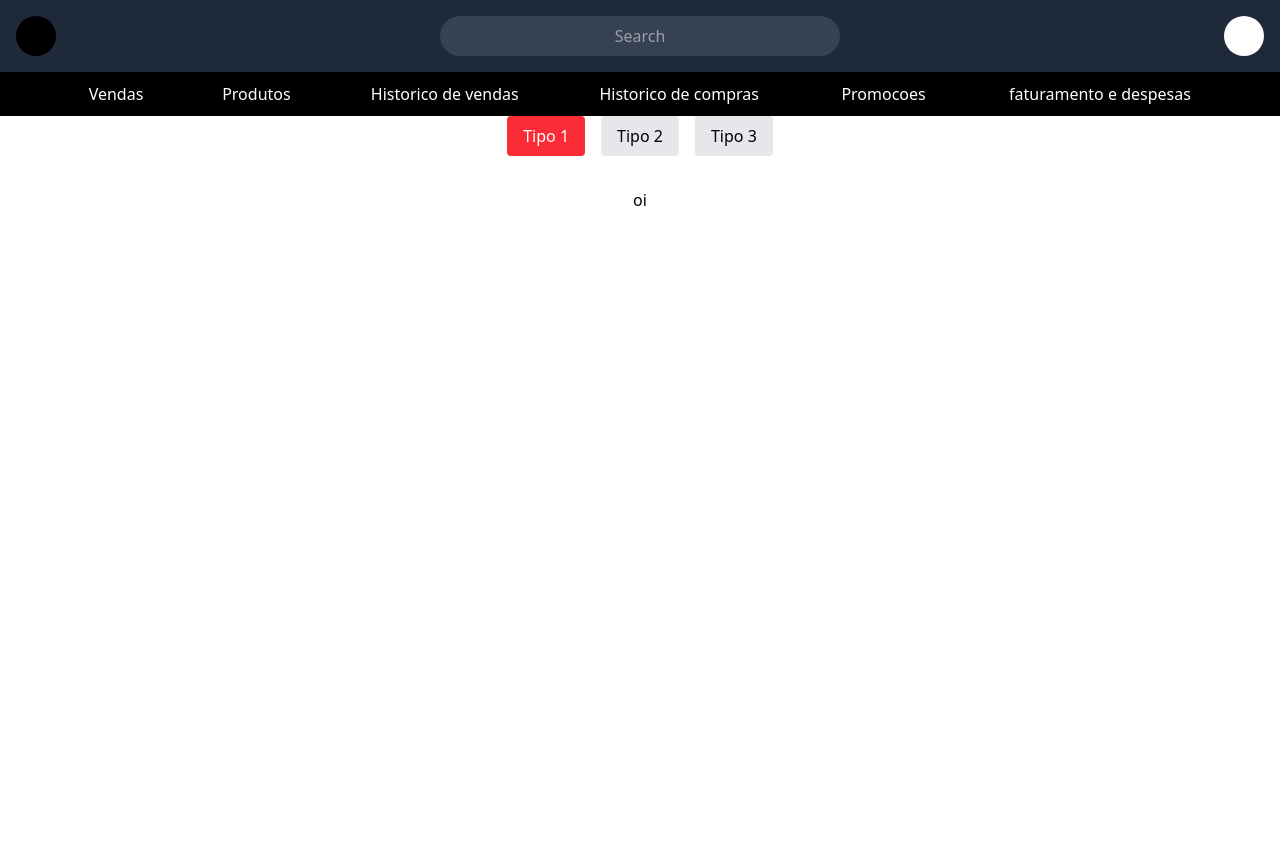
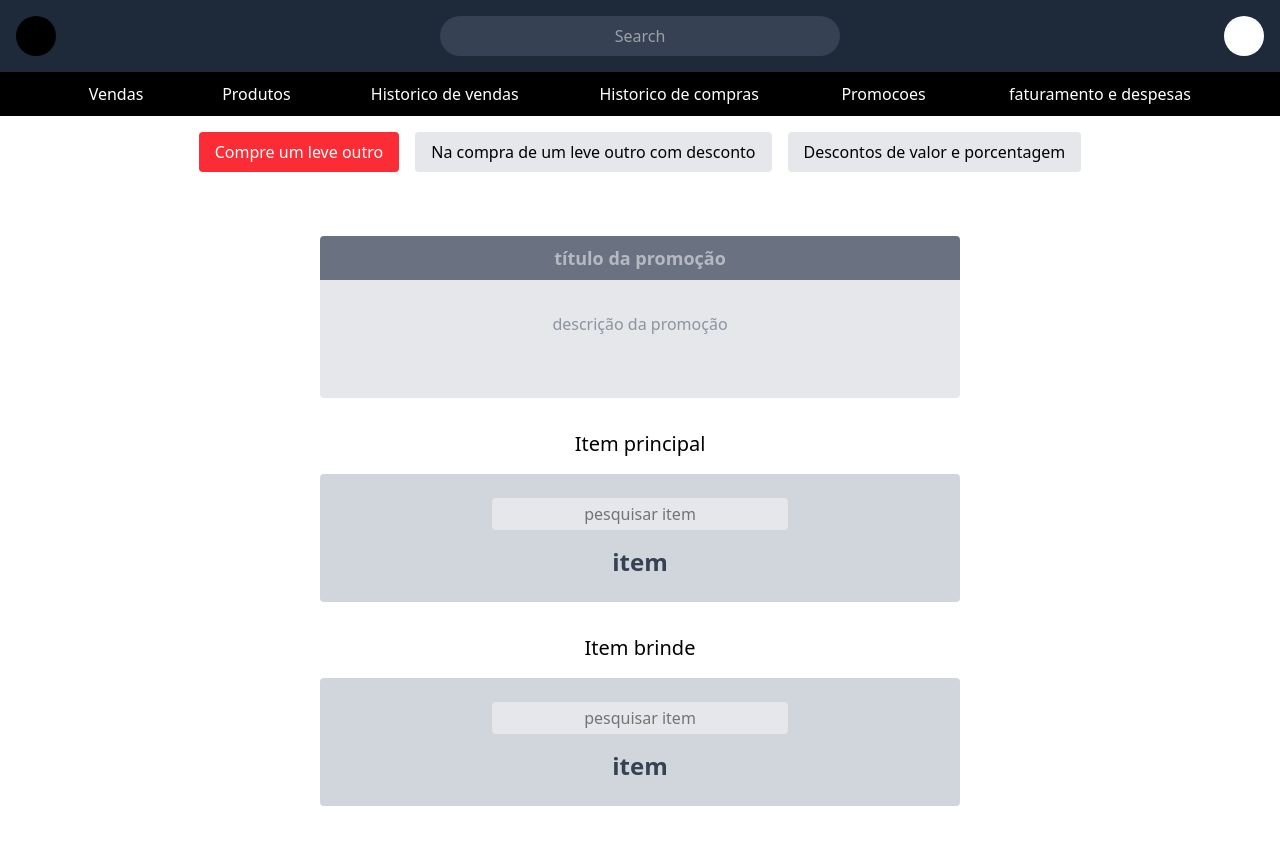
Before and after one commit to Kaique-William/E-comerce, a Next.js app: page /promocoes in a window 1280 px wide. Shown: the top 844 px of the page. Before the commit the page ends 800 px from the top, so only its background shows below. Built offline with nearby package versions, Linux system fonts and the light colour scheme.

Commit message:
tela promoções

```diff
--- a/src/app/(perfil)/(adm)/promocoes/(tipos)/@tipo1/page.tsx
+++ b/src/app/(perfil)/(adm)/promocoes/(tipos)/@tipo1/page.tsx
@@ -1,7 +1,48 @@
-
-
 export default function Tipo1() {
     return (
-        <h1>oi</h1>
+        <div className="w-3/6 py-8">
+            {/* Título da promoção */}
+            <div className="bg-gray-500 text-center text-white py-2 rounded-t">
+                <input
+                    type="text"
+                    placeholder="título da promoção"
+                    className="bg-gray-500 text-white text-lg font-semibold w-full text-center outline-none"
+                />
+            </div>
+            {/* Descrição da promoção */}
+            <div className="bg-gray-200 text-center py-8 rounded-b mb-8">
+                <textarea
+                    placeholder="descrição da promoção"
+                    className="bg-gray-200 text-gray-700 w-full text-center outline-none resize-none"
+                    rows={2}
+                />
+            </div>
+
+            {/* Itens da promoção */}
+            <h2 className="text-center text-xl font-medium mb-4">Item principal</h2>
+            <div className="bg-gray-300 p-6 mb-8 rounded">
+                <div className="flex justify-center mb-4">
+                    <input
+                        type="text"
+                        placeholder="pesquisar item"
+                        className="w-1/2 px-2 py-1 rounded placeholder:text-center bg-gray-200"
+                    />
+                </div>
+                <div className="text-center text-2xl font-bold text-gray-700">item</div>
+            </div>
+
+            {/* Item brinde */}
+            <h2 className="text-center text-xl font-medium mb-4">Item brinde</h2>
+            <div className="bg-gray-300 p-6 rounded">
+                <div className="flex justify-center mb-4">
+                    <input
+                        type="text"
+                        placeholder="pesquisar item"
+                        className="w-1/2 px-2 py-1 rounded placeholder:text-center bg-gray-200"
+                    />
+                </div>
+                <div className="text-center text-2xl font-bold text-gray-700">item</div>
+            </div>
+        </div>
     );
 }
--- a/src/app/(perfil)/(adm)/promocoes/(tipos)/@tipo2/page.tsx
+++ b/src/app/(perfil)/(adm)/promocoes/(tipos)/@tipo2/page.tsx
@@ -1,9 +1,61 @@
+export default function Tipo2() {
+  return (
+    <div className="w-3/6 py-8">
+      {/* Título da promoção */}
+      <div className="bg-gray-500 text-center text-white py-2 rounded-t">
+        <input
+          type="text"
+          placeholder="título da promoção"
+          className="bg-gray-500 text-white text-lg font-semibold w-full text-center outline-none"
+        />
+      </div>
+      {/* Descrição da promoção */}
+      <div className="bg-gray-200 text-center py-8 rounded-b mb-8">
+        <textarea
+          placeholder="descrição da promoção"
+          className="bg-gray-200 text-gray-700 w-full text-center outline-none resize-none"
+          rows={2}
+        />
+      </div>
 
+      {/* Itens da promoção */}
+      <h2 className="text-center text-xl font-medium mb-4">
+        Item principal
+      </h2>
+      <div className="bg-gray-300 p-6 mb-8 rounded">
+        <div className="flex justify-center mb-4">
+          <input
+            type="text"
+            placeholder="pesquisar item"
+            className="w-1/2 px-2 py-1 rounded text-center bg-zinc-100"
+          />
+        </div>
+        <div className="text-center text-2xl font-bold text-gray-700">item</div>
+      </div>
 
-
-
-export default function Tipo2() {
-    return (
-        <h1>2</h1>
-    );
+      {/* Item promocional */}
+      <h2 className="text-center text-xl font-medium mb-4">item promocional</h2>
+      <div className="bg-gray-300 p-6 rounded">
+        <div className="flex justify-center mb-4">
+          <input
+            type="text"
+            placeholder="pesquisar item"
+            className="w-1/2 px-2 py-1 rounded text-center bg-zinc-100"
+          />
+        </div>
+        <div className="text-center text-2xl font-bold text-gray-700">item</div>
+      </div>
+      <div className="ml-8 mt-2 flex gap-2 items-center">
+        <span className="text-gray-700">valor da promoção</span>
+        <input
+          type="number"
+          className="bg-gray-300 px-2 py-1 rounded w-20 text-center outline-none
+                        [&::-webkit-outer-spin-button]:appearance-none
+                        [&::-webkit-inner-spin-button]:appearance-none
+                        [appearance:textfield]"
+          min={0}
+        />
+      </div>
+    </div>
+  );
 }
--- a/src/app/(perfil)/(adm)/promocoes/(tipos)/@tipo3/page.tsx
+++ b/src/app/(perfil)/(adm)/promocoes/(tipos)/@tipo3/page.tsx
@@ -1,7 +1,46 @@
-
-
 export default function Tipo3() {
     return (
-        <h1>3</h1>
+        <div className="w-3/6 py-8">
+            {/* Título da promoção */}
+            <div className="bg-gray-500 text-center text-white py-2 rounded-t">
+                <input
+                    type="text"
+                    placeholder="título da promoção"
+                    className="bg-gray-500 text-white text-lg font-semibold w-full text-center outline-none"
+                />
+            </div>
+            {/* Descrição da promoção */}
+            <div className="bg-gray-200 text-center py-8 rounded-b mb-8">
+                <textarea
+                    placeholder="descrição da promoção"
+                    className="bg-gray-200 text-gray-700 w-full text-center outline-none resize-none"
+                    rows={2}
+                />
+            </div>
+
+            {/* Item promocional */}
+            <h2 className="text-center text-xl font-medium mb-4">item promocional</h2>
+            <div className="flex items-center justify-center mb-2 gap-2">
+                <span className="text-gray-700">valor da promoção</span>
+                <input
+                    type="number"
+                    className="bg-gray-300 px-2 py-1 rounded w-20 text-center outline-none
+                        [&::-webkit-outer-spin-button]:appearance-none
+                        [&::-webkit-inner-spin-button]:appearance-none
+                        [appearance:textfield]"
+                    min={0}
+                />
+            </div>
+            <div className="bg-gray-300 p-6 rounded">
+                <div className="flex justify-center mb-4">
+                    <input
+                        type="text"
+                        placeholder="pesquisar item"
+                        className="w-1/2 px-2 py-1 rounded text-center bg-zinc-100"
+                    />
+                </div>
+                <div className="text-center text-2xl font-bold text-gray-700">item</div>
+            </div>
+        </div>
     );
 }
--- a/src/app/(perfil)/(adm)/promocoes/page.tsx
+++ b/src/app/(perfil)/(adm)/promocoes/page.tsx
@@ -9,25 +9,26 @@ export default function Promocoes() {
     const [tipo, setTipo] = useState(1);
 
     return (
-        <div className="w-full flex flex-col items-center">
+        <div className="w-full flex flex-col items-center py-4">
             <div className="flex gap-4 mb-8">
                 <button
                     className={`px-4 py-2 rounded ${tipo === 1 ? "bg-red-500 text-white" : "bg-gray-200"}`}
                     onClick={() => setTipo(1)}
                 >
-                    Tipo 1
+                    Compre um leve outro
                 </button>
                 <button
                     className={`px-4 py-2 rounded ${tipo === 2 ? "bg-red-500 text-white" : "bg-gray-200"}`}
                     onClick={() => setTipo(2)}
                 >
-                    Tipo 2
+                    Na compra de um leve outro com desconto
+
                 </button>
                 <button
                     className={`px-4 py-2 rounded ${tipo === 3 ? "bg-red-500 text-white" : "bg-gray-200"}`}
                     onClick={() => setTipo(3)}
                 >
-                    Tipo 3
+                    Descontos de valor e porcentagem
                 </button>
             </div>
             {tipo === 1 && <Tipo1 />}
```
